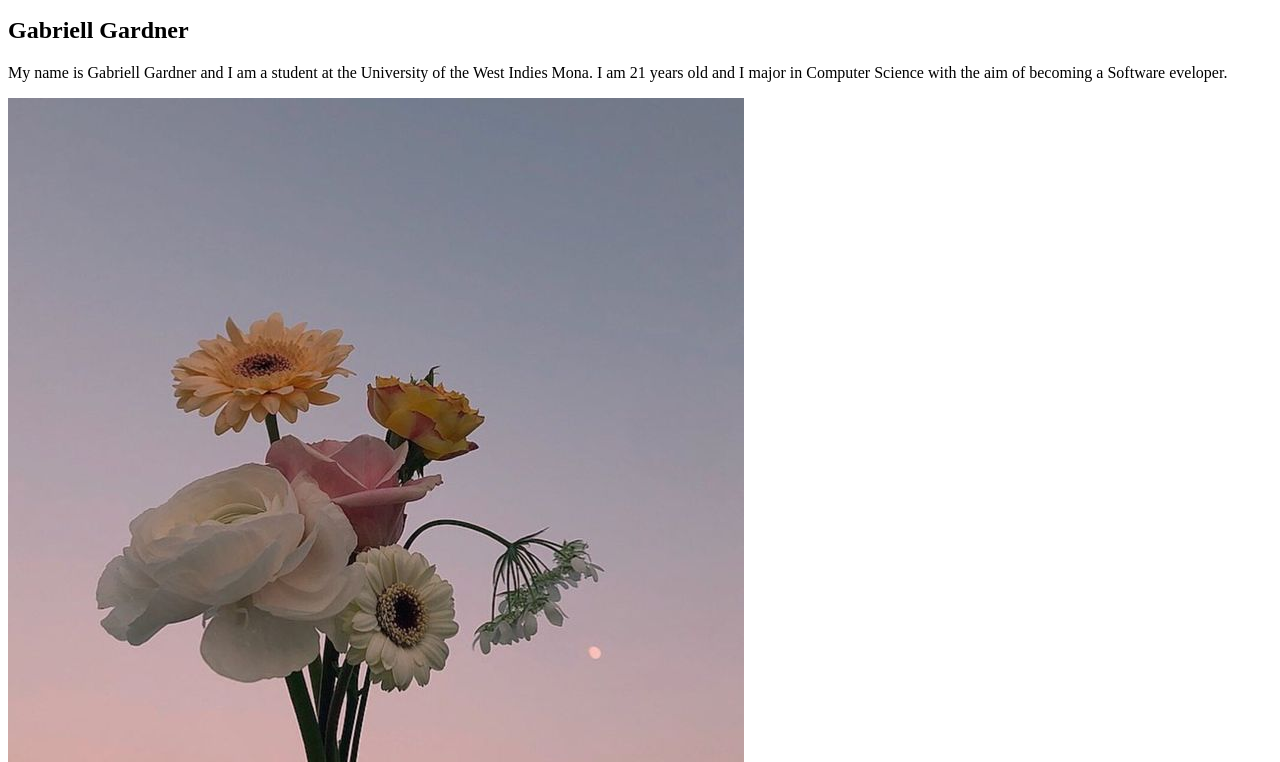
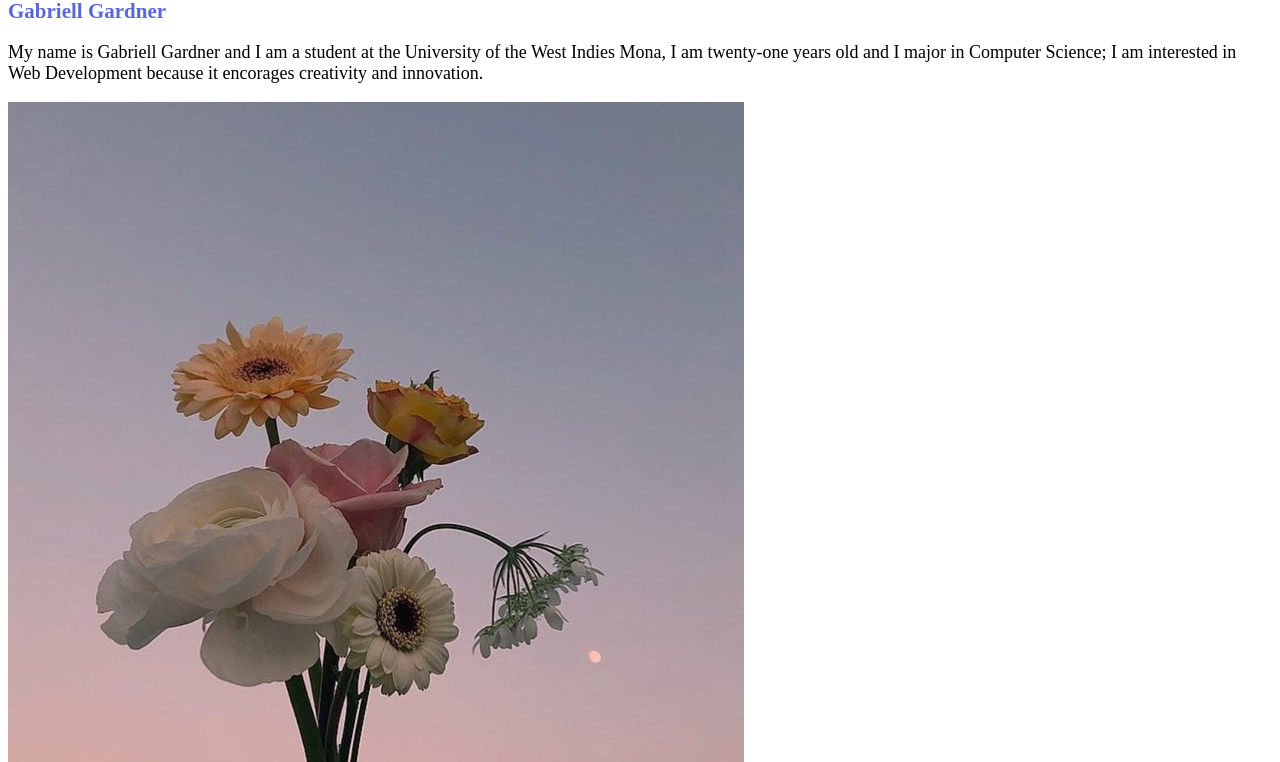
Before and after one commit to GabriellGardn/info2180-lab1, a plain HTML site: page index.html in a window 1280 px wide. Shown: the part 101-863 px from the top of the page. Drawn offline with Linux system fonts and the light colour scheme.

Commit message:
Edited html and css files

```diff
--- a/index.html
+++ b/index.html
@@ -5,7 +5,7 @@
     <meta name="viewport" content="width=device-width, initial-scale=1.0">
     <meta http-equiv="X-UA-Compatible" content="ie=edge">
     <title> INFO2180 Lab 1</title>
-    <link rel="stylesheet" href="=styles.css" />
+    <link href="styles.css" rel="stylesheet" type="text/css">
 </head>
 <body>
     <header>
@@ -14,7 +14,7 @@
     </header>
     <main>
         <h2>Gabriell Gardner</h2>
-        <p> My name is Gabriell Gardner and I am a student at the University of the West Indies Mona. I am 21 years old and I major in Computer Science with the aim of becoming a Software eveloper. </p>
+        <p> My name is Gabriell Gardner and I am a student at the University of the West Indies Mona, I am twenty-one years old and I major in Computer Science; I am interested in Web Development because it encorages creativity and innovation. </p>
     </main>
     <img src="flower.jpg" >
     <footer>
--- a/styles.css
+++ b/styles.css
@@ -15,7 +15,3 @@ p{
 h2{
     content: Gabriell Gardner;
 }
-
-main, p{
-    content: My name is Gabriell Gardner and I am a student at the University of the West Indies Mona. I am twenty-one years old and I major in Computer Science. I am interested in Web Development because it encorages creativity and innovation.
-}
```
